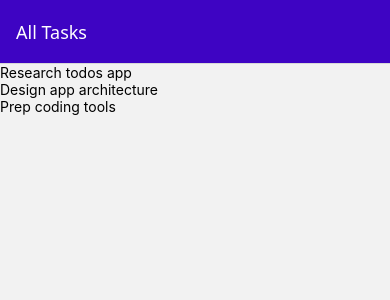
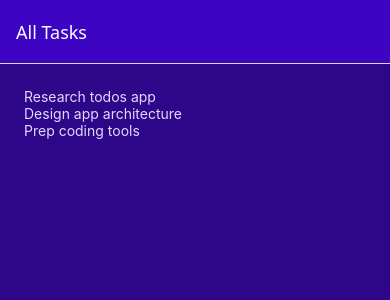
Before and after one commit to zarazi/taskman2, a React Native app: screen /AllTasks in a window 390 px wide. Shown: the top 300 px of the page. Built offline with nearby package versions, Linux system fonts and the light colour scheme.

Commit message:
Improved task list layout and styles

```diff
--- a/components/TasksOutput/TasksList.tsx
+++ b/components/TasksOutput/TasksList.tsx
@@ -1,13 +1,14 @@
-import { FlatList, ListRenderItemInfo, Text } from "react-native";
+import { FlatList, ListRenderItemInfo, StyleSheet, Text } from "react-native";
 
 import { ITask } from "../../@types/task";
+import { GlobalStyles } from "../../constants/styles";
 
 interface TasksListProps {
   tasks: ITask[];
 }
 
 function renderTaskItem({ item }: ListRenderItemInfo<ITask>) {
-  return <Text>{item.title}</Text>;
+  return <Text style={styles.text}>{item.title}</Text>;
 }
 
 function TasksList({ tasks }: TasksListProps) {
@@ -21,3 +22,9 @@ function TasksList({ tasks }: TasksListProps) {
 }
 
 export default TasksList;
+
+const styles = StyleSheet.create({
+  text: {
+    color: GlobalStyles.colors.primary50,
+  },
+});
--- a/components/TasksOutput/TasksOutput.tsx
+++ b/components/TasksOutput/TasksOutput.tsx
@@ -1,7 +1,8 @@
-import { View } from "react-native";
+import { StyleSheet, View } from "react-native";
 
 import TasksList from "./TasksList";
 import { ITask } from "../../@types/task";
+import { GlobalStyles } from "../../constants/styles";
 
 const DUMMY_TASKS: ITask[] = [
   {
@@ -26,10 +27,18 @@ const DUMMY_TASKS: ITask[] = [
 
 function TasksOutput() {
   return (
-    <View>
+    <View style={styles.container}>
       <TasksList tasks={DUMMY_TASKS} />
     </View>
   );
 }
 
 export default TasksOutput;
+
+const styles = StyleSheet.create({
+  container: {
+    flex: 1,
+    padding: 24,
+    backgroundColor: GlobalStyles.colors.primary700,
+  },
+});
```
